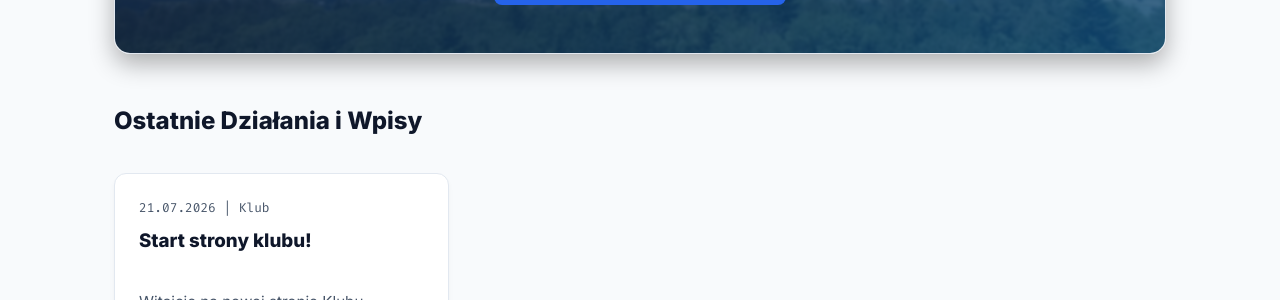
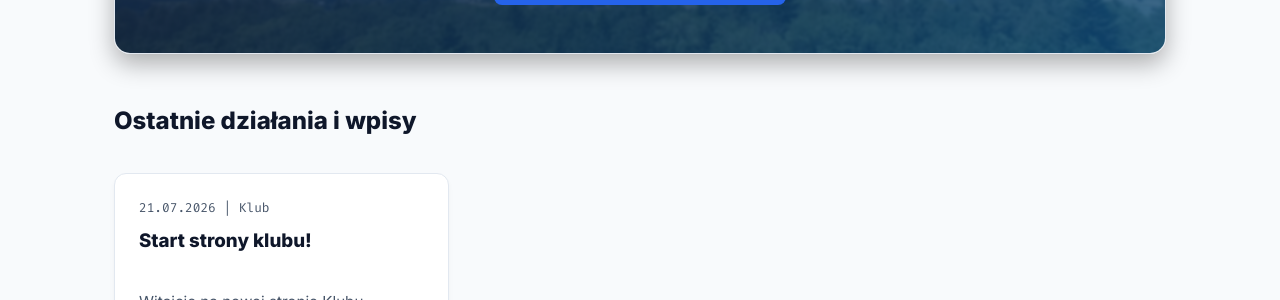
Before and after one commit to klub-kf-kromer/klub-kf-kromer.github.io, a Jekyll site: the page built from index.html, in a window 1280 px wide and 1010 px high. Shown: the part 388-688 px from the top of the window. Built offline with Jekyll 4.4.1, drawn with Linux system fonts in a browser that asks for light colours.

```diff
--- a/index.html
+++ b/index.html
@@ -22,7 +22,7 @@ hero_image: /assets/images/hero-bg.jpg
 
 </div>
 
-<h2>Ostatnie Działania i Wpisy</h2>
+<h2>Ostatnie działania i wpisy</h2>
 
 <div class="grid">
   {% for post in site.posts limit:6 %}
```
